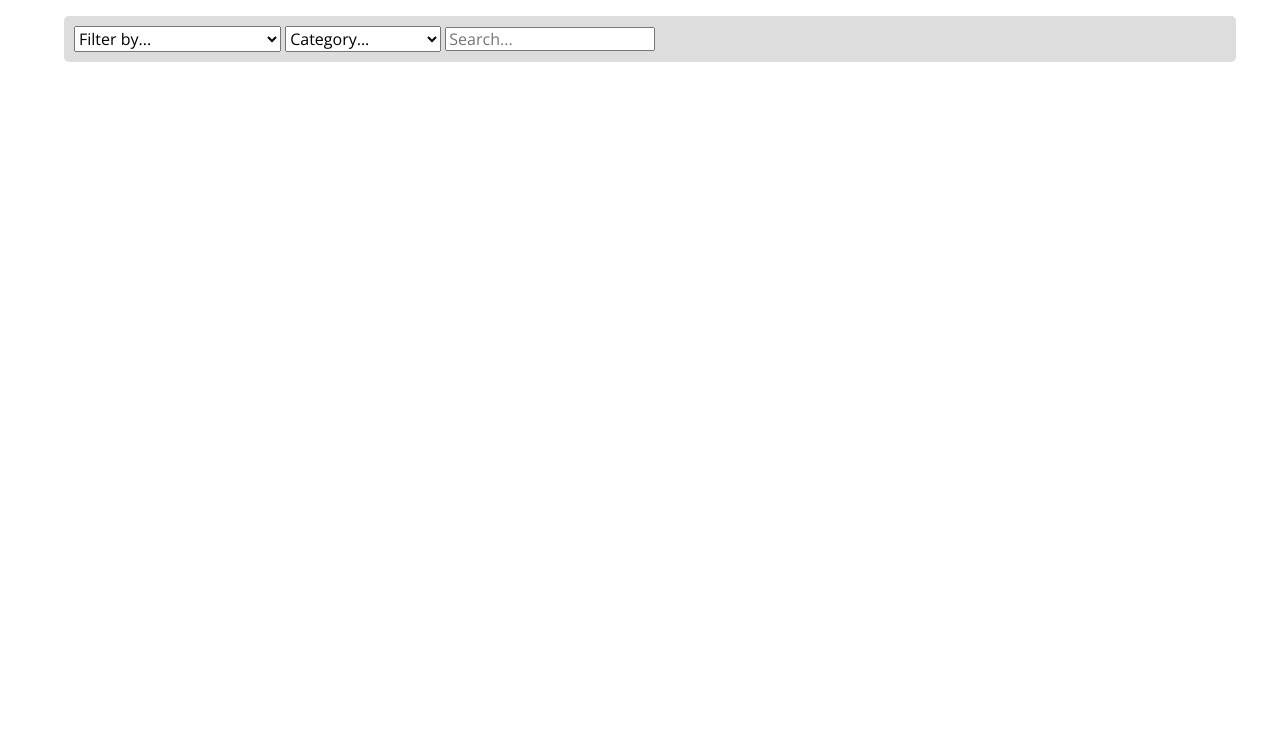
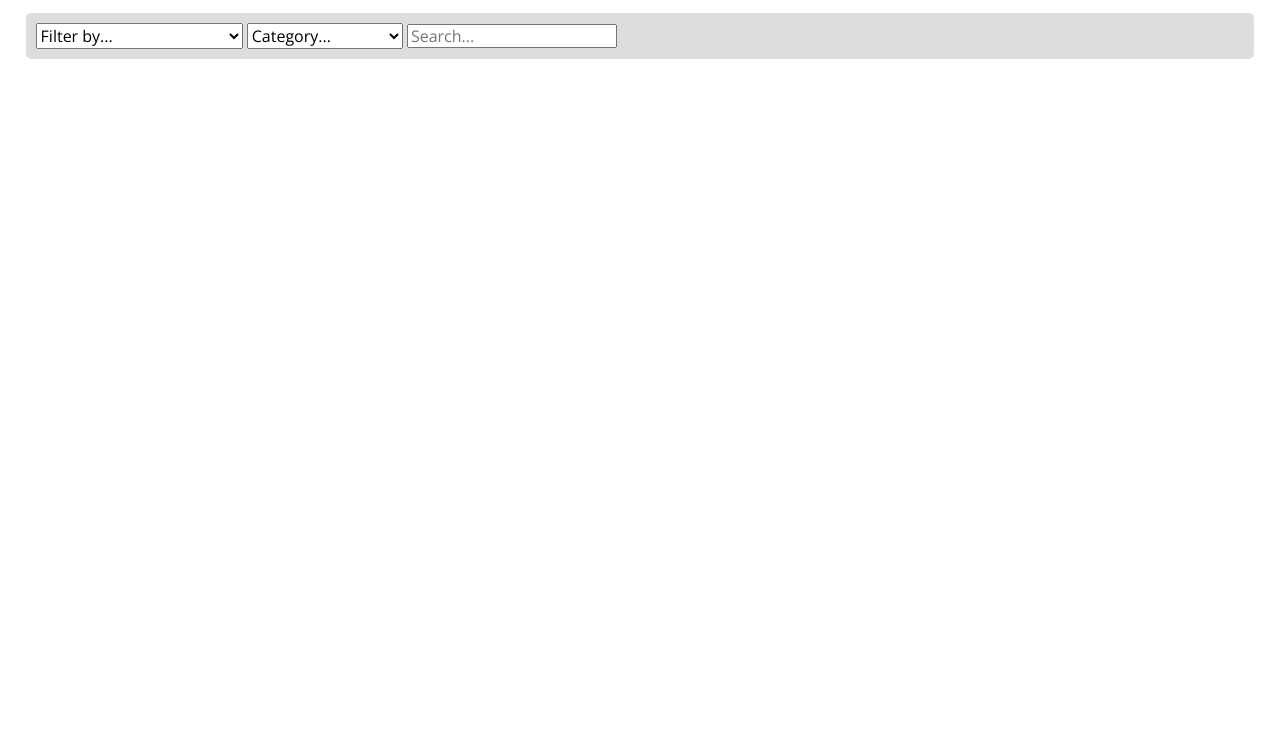
Before and after one commit to releasely/Client, a website: page index.html in a window 1280 px wide. Shown: the part 57-800 px from the top of the page. Drawn offline with nearby package versions, Linux system fonts and the light colour scheme; files that its build step writes are made by us from their sources.

Commit message:
Basic styling improvements.

```diff
--- a/styles/_base.scss
+++ b/styles/_base.scss
@@ -1,3 +1,9 @@
+* {
+    -webkit-box-sizing: border-box;
+    -moz-box-sizing: border-box;
+    box-sizing: border-box;
+}
+
 html {
     color: $font-color;
     font-family: 'Open Sans', sans-serif;
--- a/styles/_modules.scss
+++ b/styles/_modules.scss
@@ -47,9 +47,9 @@ $navbar-height: 50px;
 }
 
 .filter {
-    margin: 20px 5% 0 5%;
+    margin: 20px 2% 0 2%;
     padding: 10px;
-    width: 90%;
+    width: 96%;
 
     background-color: $gray-light;
     -webkit-border-radius: 5px;
```
